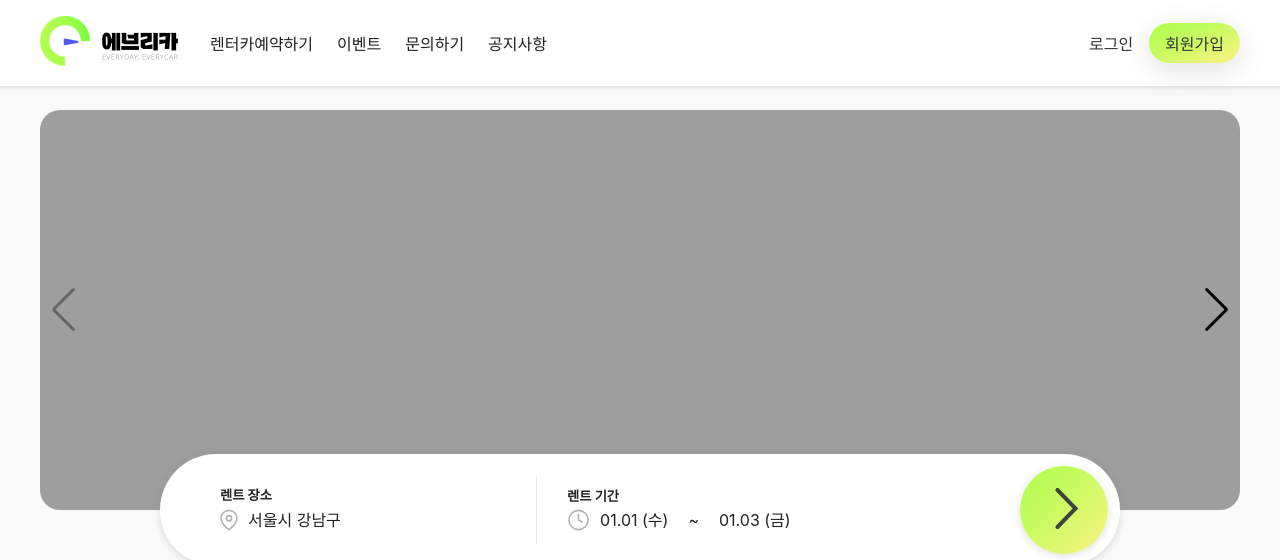
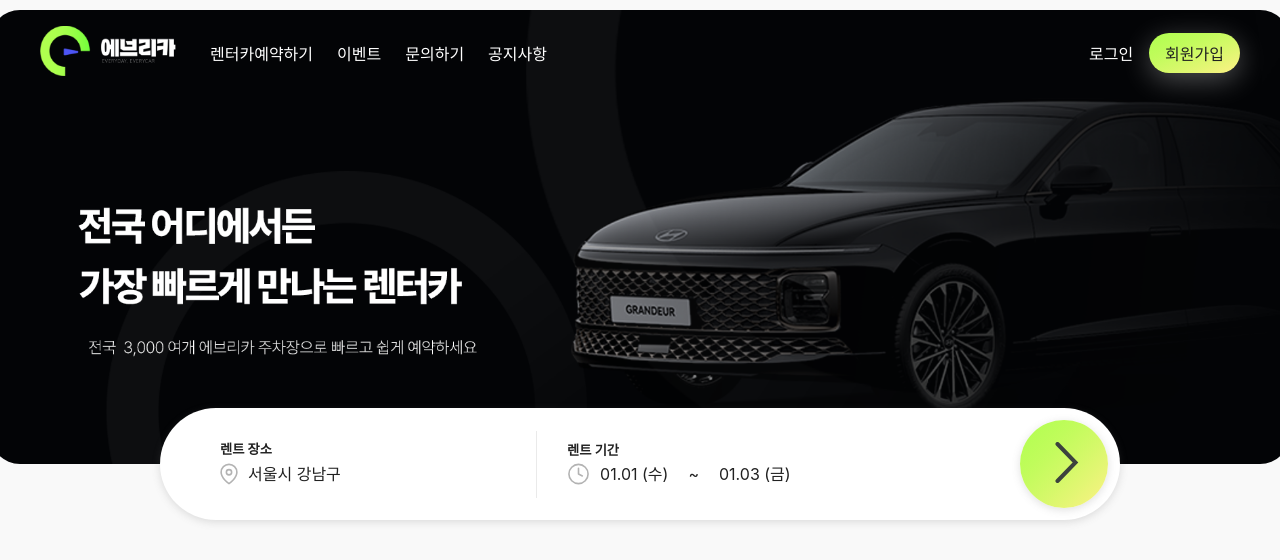
Before and after one commit to minhee-seo/everycar-frontend, a React (Create React App) app: page / in a window 1280 px wide. Shown: the top 560 px of the page. Built offline with nearby package versions, Linux system fonts and the light colour scheme.

Commit message:
메인페이지 디자인 변경:

```diff
--- a/src/components/common/header/header_desktop/DesktopGnb.module.scss
+++ b/src/components/common/header/header_desktop/DesktopGnb.module.scss
@@ -2,9 +2,10 @@
 
 // src/components/Gnb/gnb.scss
 .header {
+  position: fixed;
   width: 100%;
-  background-color: $color-white;
-  box-shadow: 0 2px 4px rgba(0, 0, 0, 0.1);
+  margin-top: 10px;
+  z-index: 999;
 }
 
 .menu {
@@ -42,9 +43,10 @@
 
 .centerMenu li a {
   text-decoration: none;
-  color: $text-color;
   font-weight: 500;
   transition: 0.2s;
+  color: $color-white;
+
 }
 
 .centerMenu li a:hover{
@@ -64,4 +66,9 @@
   text-decoration: none;
   color: #333;
   transition: 0.2s;
+  color: $color-white;
 }
+
+.rightMenu li .signUp a{
+  color: $text-color;
+}
--- a/src/components/common/header/header_desktop/DesktopGnb.tsx
+++ b/src/components/common/header/header_desktop/DesktopGnb.tsx
@@ -12,7 +12,7 @@ const DesktopGnb: React.FC = () => {
               <div className={styles.leftCenterGroup}>
                 <div className={styles.leftMenu}>
                   <Link to="/">
-                    <img src="/logo.png" alt="Logo" width={138} height={50} />
+                    <img src="/logo_white.png" alt="Logo" width={138} height={50} />
                   </Link>
                 </div>
 
@@ -37,7 +37,7 @@ const DesktopGnb: React.FC = () => {
                     <>
                       <li><Link to="/auth/login">로그인</Link></li>
                       <li>
-                        <div className="btn btn--primary">
+                        <div className={`btn btn--primary ${styles.signUp}`}>
                           <Link to="/auth/registerConditions">회원가입</Link>
                         </div>
                       </li>
--- a/src/components/common/reservationControl/Content.module.scss
+++ b/src/components/common/reservationControl/Content.module.scss
@@ -9,8 +9,24 @@
   display: flex;
   flex-direction: column;
   align-items: center;
-  margin-top: -56px;
   z-index: 1;
+  margin-top: 10px;
+
+  .mainImg{
+    position: relative;
+    width: 100%;
+    margin: 0 auto;
+    display: flex;
+    justify-content: center;
+
+    img{
+      width: 100%;
+      min-width: 1300px;
+      border-radius: 30px;
+
+    }
+  }
+
 
   .rentContainer {
     display: flex;
@@ -21,6 +37,8 @@
     border-radius: 60px;
     justify-content: space-around;
     align-items: center;
+    margin-top: -56px;
+    z-index: 998;
 
     .title {
       line-height: 20px;
--- a/src/components/common/reservationControl/Content.tsx
+++ b/src/components/common/reservationControl/Content.tsx
@@ -5,9 +5,9 @@ function Content() {
   return (
     <>
       <div className={styled.contentContainer} >
-        <div data-aos="fade-up" data-aos-duration="800">
+        <div className={styled.mainImg}>
+          <img src="/mainslide.png" alt="Logo" />
         </div>
-
         <div className={styled.rentContainer}>
           <div className={styled.rentPos}>
             <h5 className={styled.title}>렌트 장소</h5>
--- a/src/pages/Main/MainPage.tsx
+++ b/src/pages/Main/MainPage.tsx
@@ -19,7 +19,7 @@ function MainPage() {
 function Desktop() {
   return (
     <div className={styles.container}>
-      <Slide></Slide>
+      {/* <Slide></Slide> */}
       <Content></Content>
       <ShortCut></ShortCut>
       <CarSlider></CarSlider>
--- a/src/pages/Main/main_commoon/CarSlide.module.scss
+++ b/src/pages/Main/main_commoon/CarSlide.module.scss
@@ -1,6 +1,6 @@
 @import '../../../styles/global.scss';
 
-.container {
+.carSlider {
   width: 100%;
   padding: 2rem;
 }
--- a/src/pages/Main/main_commoon/CarSlide.tsx
+++ b/src/pages/Main/main_commoon/CarSlide.tsx
@@ -14,7 +14,7 @@ const cars = [
 
 export default function CarSlider() {
   return (
-    <div className={styles.container}>
+    <div className={styles.carSlider}>
       <h2 className={styles.title}>인기 차량</h2>
       <Swiper
         navigation
--- a/src/styles/base/_button.scss
+++ b/src/styles/base/_button.scss
@@ -8,7 +8,7 @@
   &--primary {
     background: $gradient-color;
     border-radius: 50px;
-    box-shadow: rgba(100, 100, 111, 0.2) 0px 7px 29px 0px;
+    box-shadow: rgba(255, 255, 255, 0.3) 0px 7px 29px 0px;
     transition: 0.8s ease;
 
     &:hover {
--- a/src/styles/global.scss
+++ b/src/styles/global.scss
@@ -35,7 +35,6 @@ button {
   margin: 0 auto;
   padding: 0 0; // 양쪽 여백
   width: 100%;
-  height: 100%;
 
   /* footer의 높이 */
   @include respond-max(mobile-m) {
```
Also changed, not shown: public/logo_white.png (added), public/mainslide.png (added).
